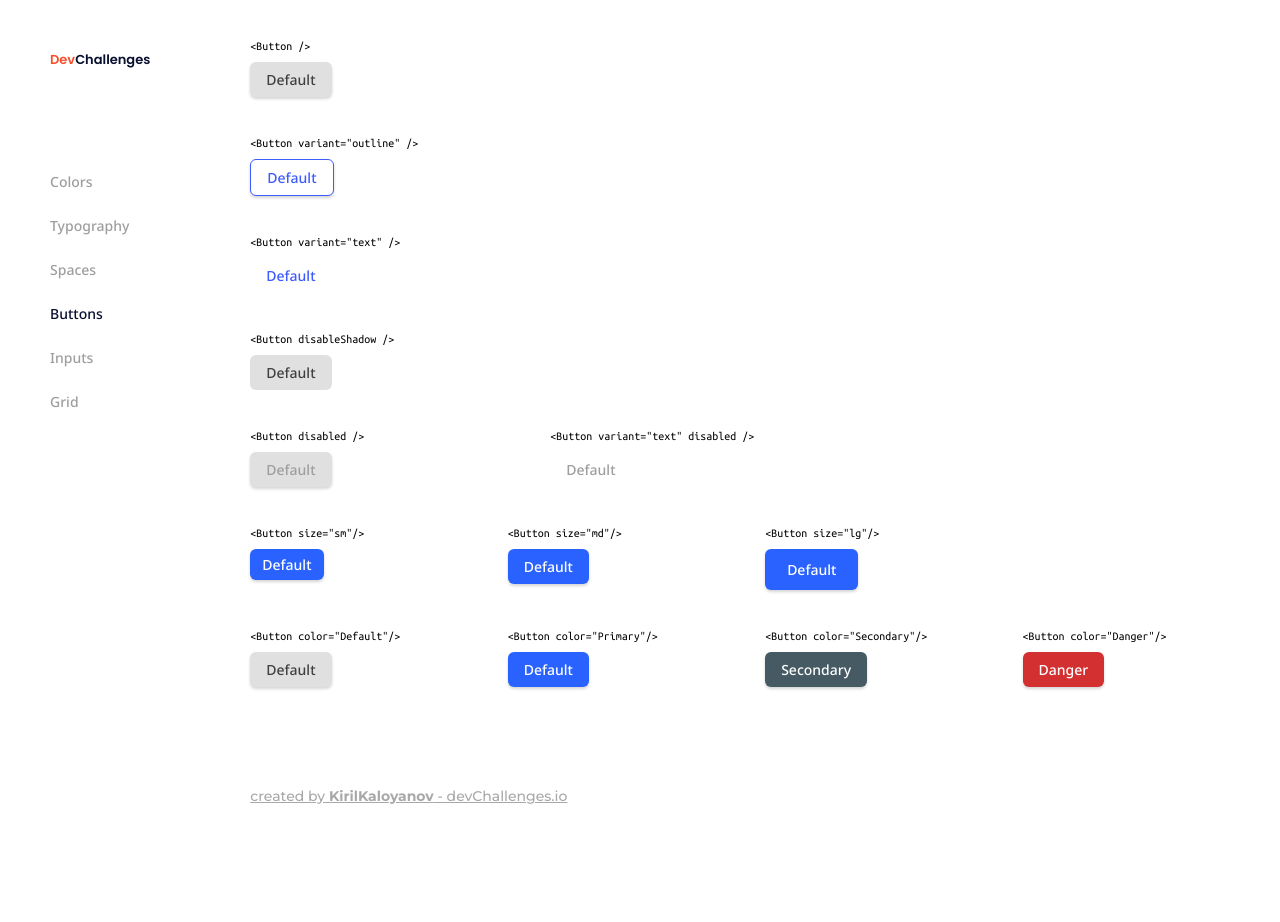
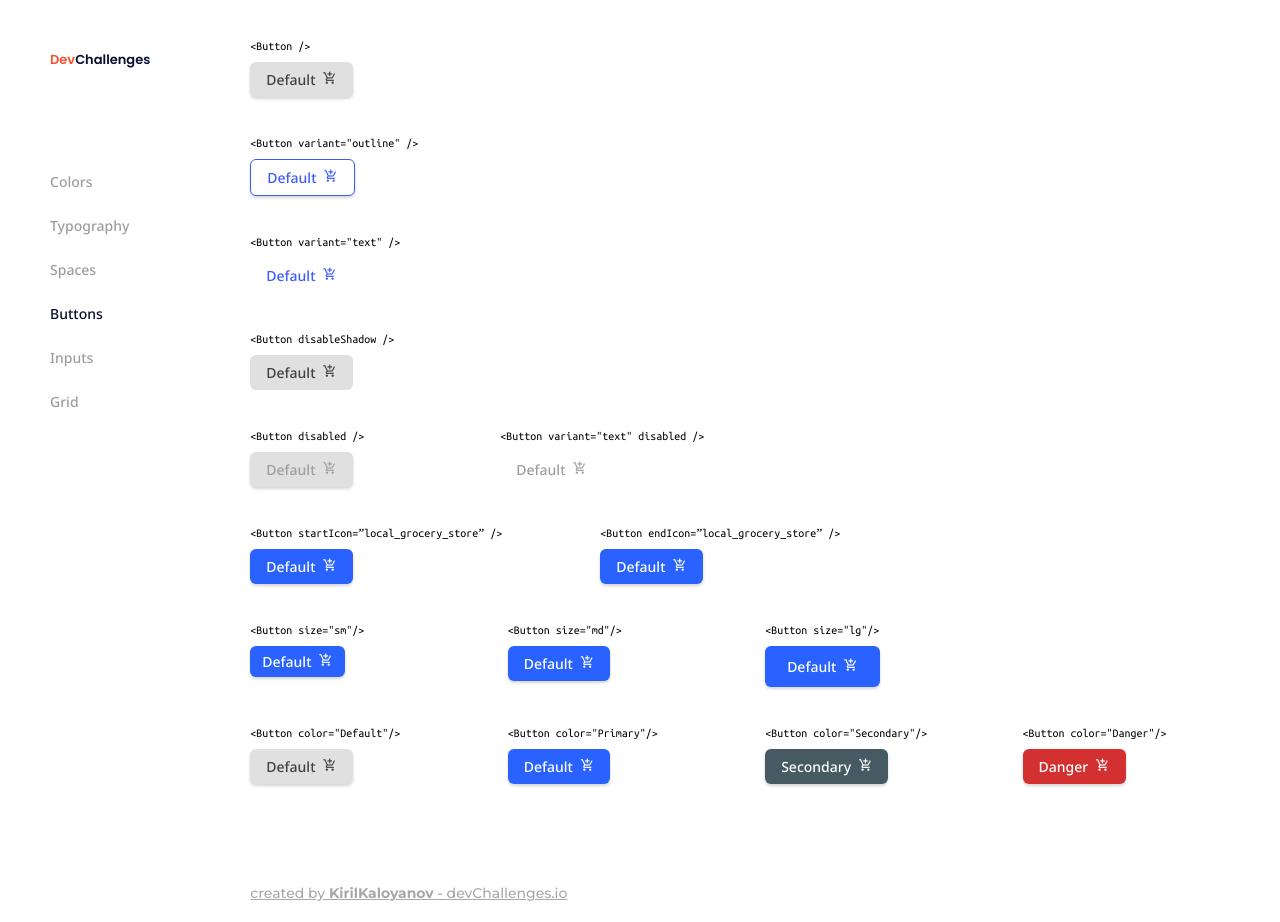
Before and after one commit to KirilKaloyanov/dev-challenges-button-component, a React (Create React App) app: page / in a window 1280 px wide. Before the commit the page ends 825 px from the top, so only its background shows below. Built offline with nearby package versions, Linux system fonts and the light colour scheme.

Commit message:
Added matrial icons

```diff
--- a/public/index.html
+++ b/public/index.html
@@ -12,6 +12,9 @@
     <link rel="preconnect" href="https://fonts.googleapis.com">
     <link rel="preconnect" href="https://fonts.gstatic.com" crossorigin>
     <link href="https://fonts.googleapis.com/css2?family=Montserrat:wght@500;700&family=Noto+Sans:wght@500&family=Poppins:wght@500;600&family=Ubuntu+Mono&display=swap" rel="stylesheet">
+
+    <link href="https://fonts.googleapis.com/icon?family=Material+Icons"
+      rel="stylesheet">
     <!--
       Notice the use of %PUBLIC_URL% in the tags above.
       It will be replaced with the URL of the `public` folder during the build.
--- a/src/App.js
+++ b/src/App.js
@@ -41,10 +41,21 @@ function App() {
           </div>
         </div>
 
+        <div className={styles.mdGrid}>
+          <div>
+            <div className={styles.label}>&lt;Button startIcon=”local_grocery_store” /&gt;</div>
+            <Button label='Default' color="Primary" startIcon="local_grocery_store"/>
+          </div>
+          <div>
+            <div className={styles.label}>&lt;Button endIcon=”local_grocery_store” /&gt;</div>
+            <Button label='Default' color="Primary" startIcon="local_grocery_store"/>
+          </div>
+        </div>
+
         <div className={styles.grid}>
           <div>
             <div className={styles.label}>&lt;Button size="sm"/&gt;</div>
-            <Button label='Default'  color="Primary" size="sm"/>
+            <Button label='Default'  color="Primary" size="sm" />
           </div>
           <div>
             <div className={styles.label}>&lt;Button size="md"/&gt;</div>
--- a/src/App.module.css
+++ b/src/App.module.css
@@ -39,7 +39,12 @@ aside > div {
 
 .smGrid {
     display: grid;
-    grid-template-columns: repeat(2, minmax(20rem, 30rem));
+    grid-template-columns: repeat(2, 25rem);
+}
+
+.mdGrid {
+    display: grid;
+    grid-template-columns: repeat(2, 35rem);
 }
 
 .grid {
--- a/src/button.css
+++ b/src/button.css
@@ -6,6 +6,10 @@ button {
     cursor: pointer;
     padding: 0.8rem 1.6rem;
     border: 0;
+}
+
+.material-icons {
+    font-size: 1.4rem;
 }
 
 button:hover, button:focus {
--- a/src/buttonComponent.js
+++ b/src/buttonComponent.js
@@ -20,6 +20,11 @@ export default function Button(props) {
     if (props.disabled) stylesString += ' disabled'
 
     return (
-        <button className={stylesString} disabled={props.disabled}>{props.label}</button>
+        <button className={stylesString} disabled={props.disabled}>
+            {props.label} &nbsp;
+            <span class="material-icons">
+                add_shopping_cart
+            </span>
+        </button>
     )
 }
```
